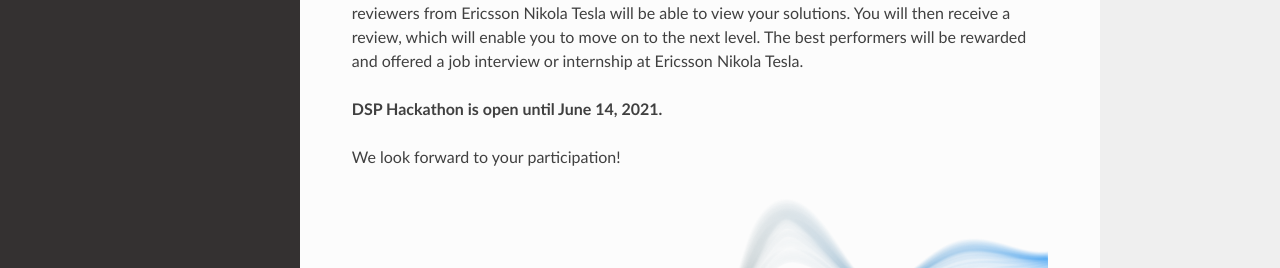
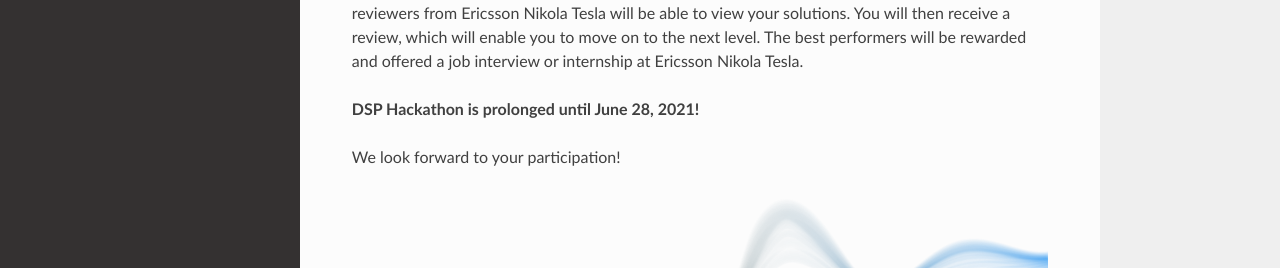
Before and after one commit to ericsson-hr/dsp-hackathon, a Sphinx documentation site: the page built from source/index.rst, in a window 1280 px wide and 1109 px high. Shown: the part 552-820 px from the top of the window. Built offline with Sphinx 7.4.7 and the Read the Docs theme 2.0.0, drawn with Linux system fonts in a browser that asks for light colours; nearby versions of some CDN libraries; some web fonts are replaced; library files that are not in the unit come from our copies.

Commit message:
Updated end date

```diff
--- a/source/index.rst
+++ b/source/index.rst
@@ -16,7 +16,7 @@
 
 As you solve different tasks, you will be able to post your solutions via GitHub. Only you and reviewers from Ericsson Nikola Tesla will be able to view your solutions. You will then receive a review, which will enable you to move on to the next level. The best performers will be rewarded and offered a job interview or internship at Ericsson Nikola Tesla.
 
-**DSP Hackathon is open until June 14, 2021.**
+**DSP Hackathon is prolonged until June 28, 2021!**
 
 We look forward to your participation!
 
```
